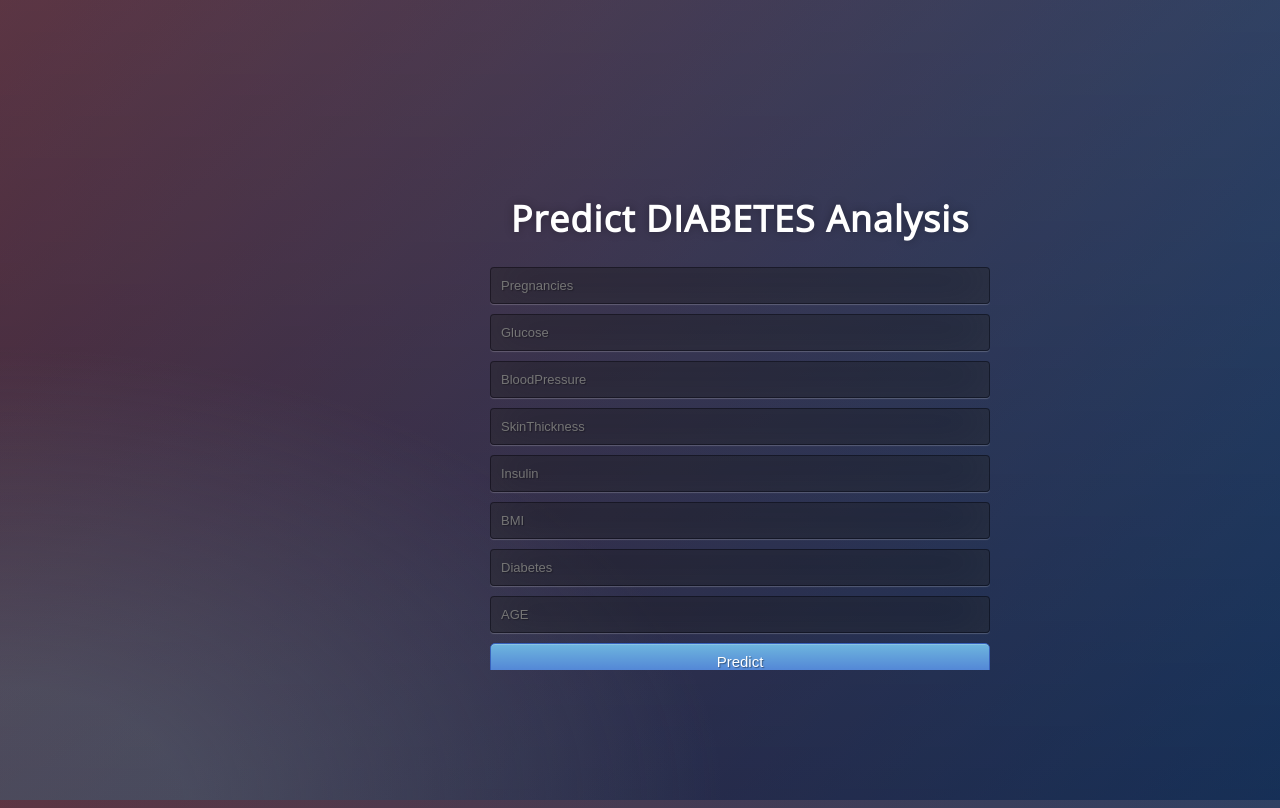
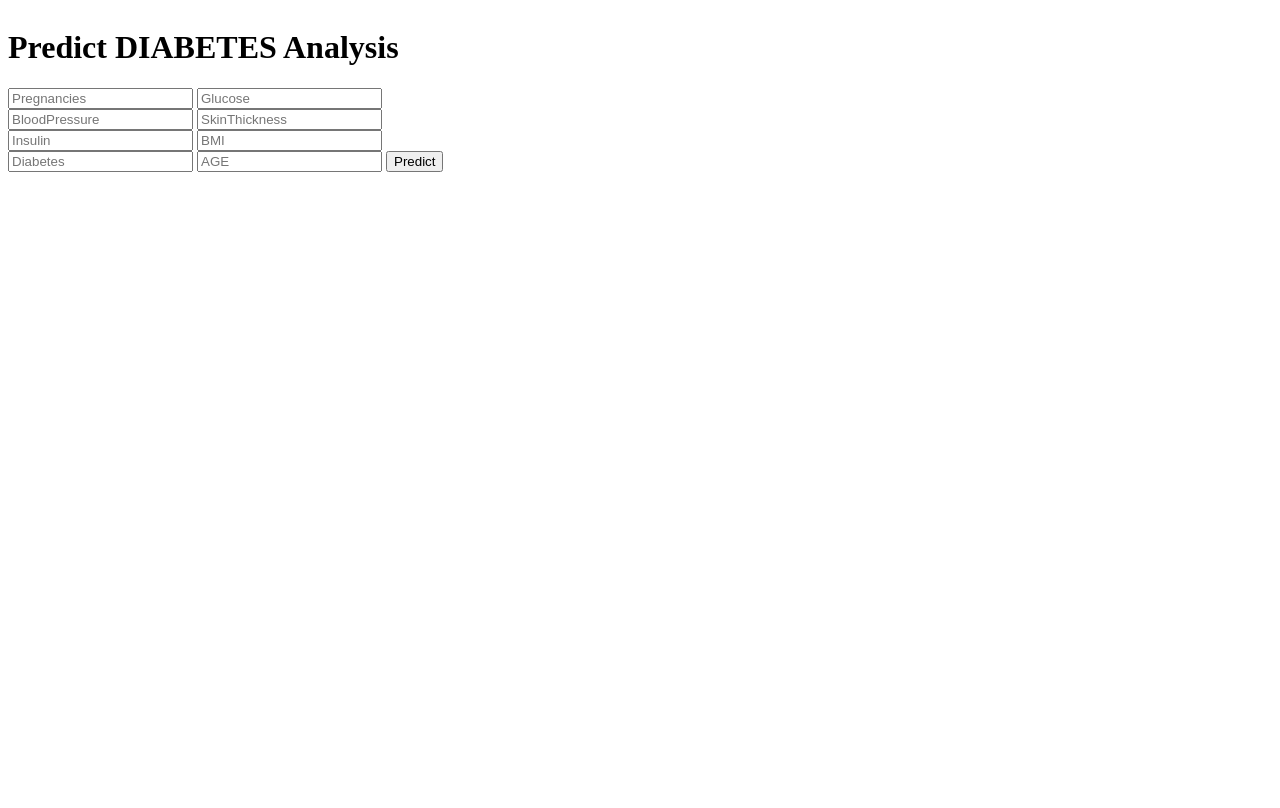
Before and after one commit to lanurag150/diabetes, a Flask app: page / in a window 1280 px wide. After the commit the page ends 172 px from the top, so only its background shows below. Run offline with Flask 2, Linux system fonts and the light colour scheme; parts of the project's set-up code (start-up, migrations or seed data) failed here and were passed over.

Commit message:
Update index0.html

```diff
--- a/templates/index0.html
+++ b/templates/index0.html
@@ -4,11 +4,7 @@
 <head>
   <meta charset="UTF-8">
   <title>ML API</title>
-  <link href='https://fonts.googleapis.com/css?family=Pacifico' rel='stylesheet' type='text/css'>
-<link href='https://fonts.googleapis.com/css?family=Arimo' rel='stylesheet' type='text/css'>
-<link href='https://fonts.googleapis.com/css?family=Hind:300' rel='stylesheet' type='text/css'>
-<link href='https://fonts.googleapis.com/css?family=Open+Sans+Condensed:300' rel='stylesheet' type='text/css'>
-<link rel="stylesheet" href="{{ url_for('static', filename='css/style.css') }}">
+
 
 </head>
 
```
